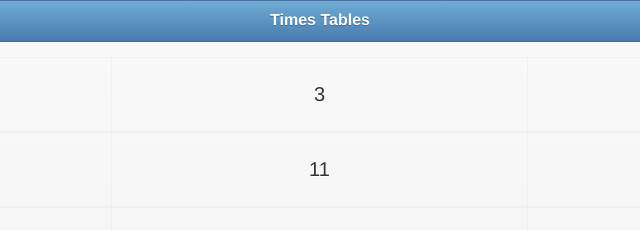
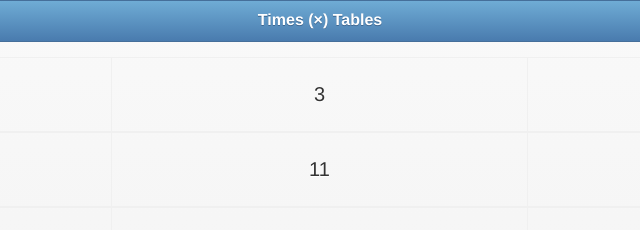
Before and after one commit to caseman72/rockalldaylong.com, a plain HTML site: page index.html in a window 1280 px wide. Shown: the top 230 px of the page, 320-960 px from the left. Drawn offline with Linux system fonts and the light colour scheme.

Commit message:
testing push

```diff
--- a/index.html
+++ b/index.html
@@ -6,7 +6,7 @@
 	<meta name="viewport" content="initial-scale=1.0, user-scalable=no"/>
 	<meta name="apple-mobile-web-app-capable" content="yes"/>
 	<meta name="apple-mobile-web-app-status-bar-style" content="black"/>
-	<title>Times Tables</title>
+	<title>Times (&times;) Tables</title>
 	<link rel="stylesheet" href="./assets/jquery.mobile-1.3.0.min.css"/>
 	<link rel="stylesheet" href="./assets/custom.css"/>
 	<script src="./assets/jqm-angular-adapter.min.js"></script>
@@ -18,7 +18,7 @@
 	<div data-theme="b" data-role="header">
 		<a data-role="button" class="ui-btn-left smalltext" data-icon="">Start</a>
 		<a data-role="button" class="ui-btn-right smalltext" data-icon="">Options</a>
-		<h3>Times Tables</h3>
+		<h3>Times (&times;) Tables</h3>
 	</div>
 	<div data-role="content">
 		<div class="ui-grid-b">
```
